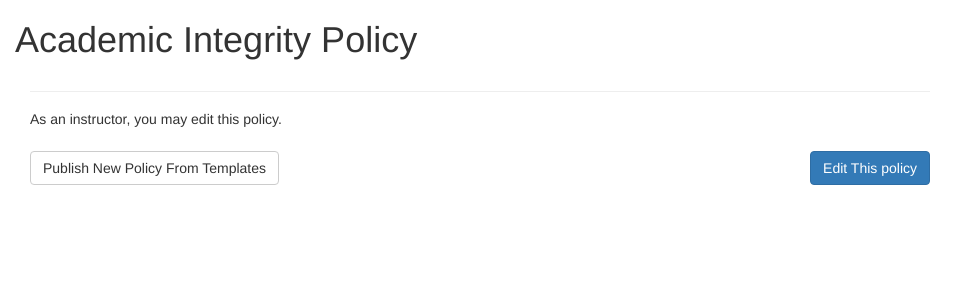
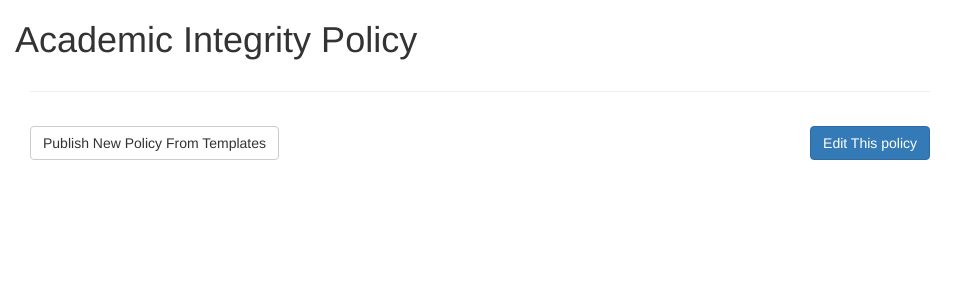
Before and after one commit to Harvard-ATG/academic_integrity_tool_v2, a Django app: template templates/instructor_published_policy.html in a window 1280 px wide. Shown: the top 300 px of the page, without its empty margins (0-978 px from the left). Run offline with Django 3.2, Linux system fonts and the light colour scheme; the template is opened without the code that fills it, so the values that code supplies are empty; parts of the project's set-up code (start-up, migrations or seed data) failed here and were passed over; some libraries are stand-ins or nearby versions.

Commit message:
Remove unnecessary instructional text

```diff
--- a/templates/instructor_published_policy.html
+++ b/templates/instructor_published_policy.html
@@ -27,9 +27,6 @@
 
             <div class="col-sm-12">
                 <hr>
-                <h5>
-                  As an instructor, you may edit this policy.
-                </h5>
             </div>
 
             <div class="col-sm-12" style="margin-top: 1em">
```
